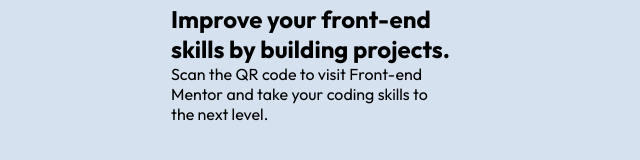
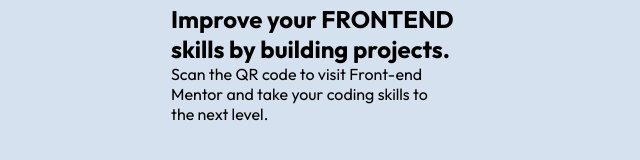
Before and after one commit to BIG-HUS/Cruz-Tech, a plain HTML site: page qr_code_project/index.html in a window 1280 px wide. Shown: the part 468-628 px from the top of the page, 325-965 px from the left. Drawn offline with Linux system fonts and the light colour scheme.

Commit message:
Update index.html

```diff
--- a/qr_code_project/index.html
+++ b/qr_code_project/index.html
@@ -12,7 +12,7 @@
             <div class="main-content">
                 <img src="Image/image-qr-code.png" alt="qr-code" width="300">
 
-                <h2>Improve your front-end <br> skills by building projects.</h2>
+                <h2>Improve your FRONTEND<br> skills by building projects.</h2>
                 <p>Scan the QR code to visit Front-end <br> Mentor and take your coding skills to <br> the next level.</p>
             </div>
 
@@ -21,4 +21,5 @@
         </div>
     </main>
 </body>
+
 </html>
```
